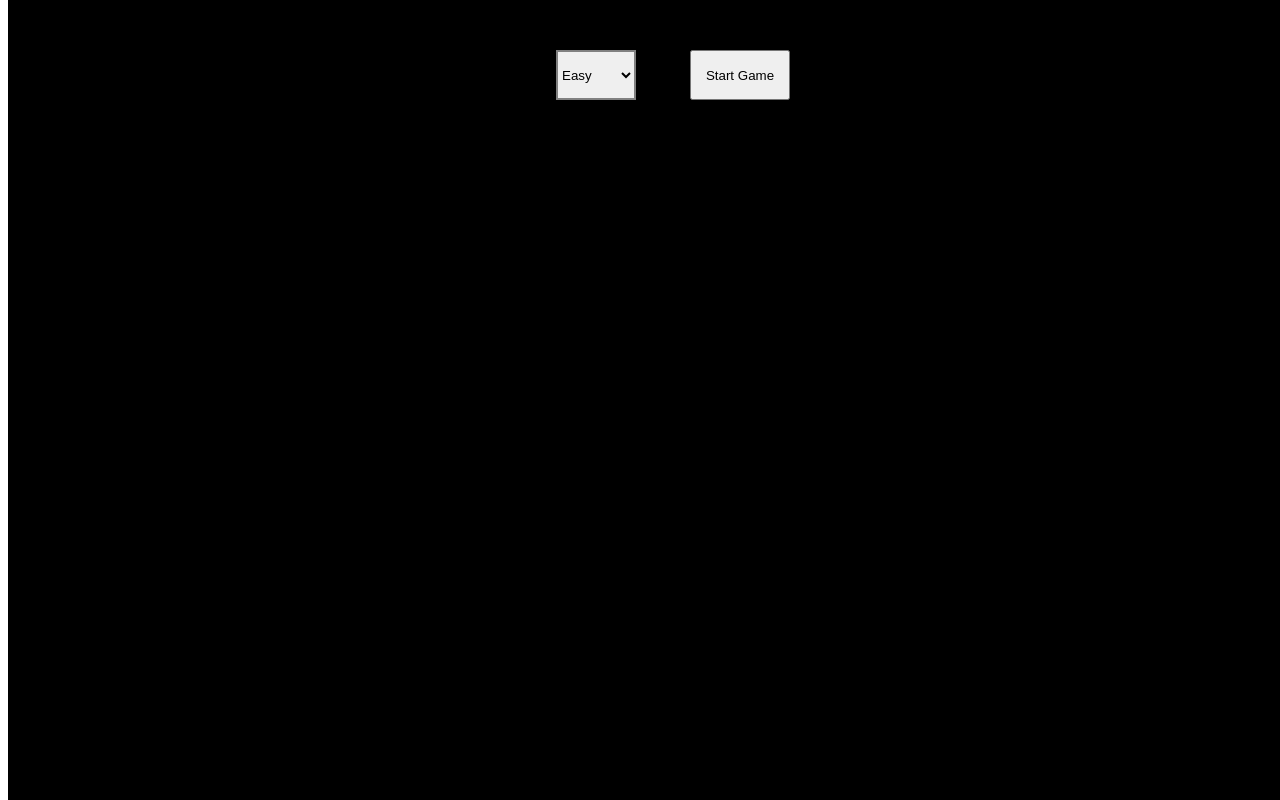
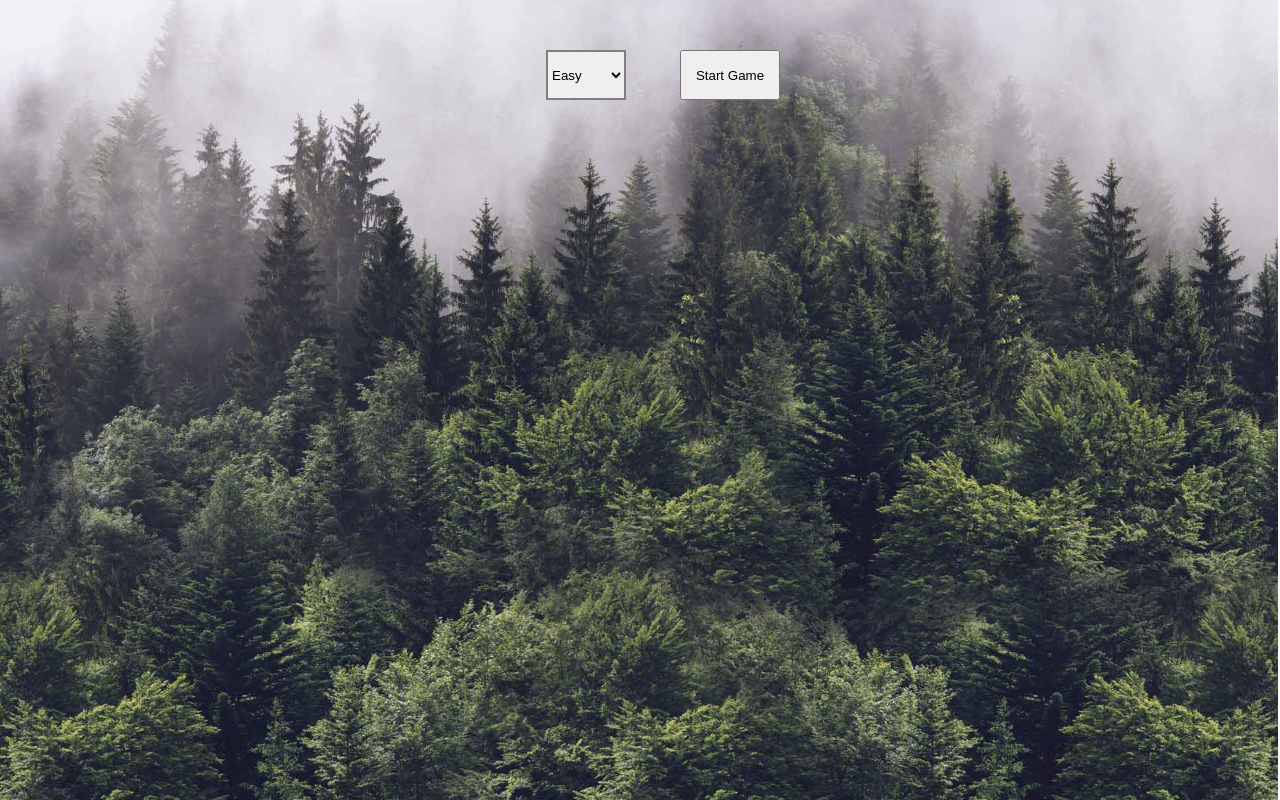
Before and after one commit to PilatMalgo/MemoryGame, a plain HTML site: page index.html in a window 1280 px wide. Drawn offline with Linux system fonts and the light colour scheme.

Commit message:
background-image

```diff
--- a/style.css
+++ b/style.css
@@ -30,11 +30,15 @@ body {
 }
 
 #menu{
+margin-left: -10px;
 position: fixed;
 width: 100%;
 height: 100%;
 text-align: center;
-background: black;
+background-image: url("forest.jpg") ;
+background-size: cover;
+background-position: center;
+background-repeat: no-repeat;
 }
 
 @media (orientation: portrait) {
```
Also changed, not shown: forest.jpg (added).
